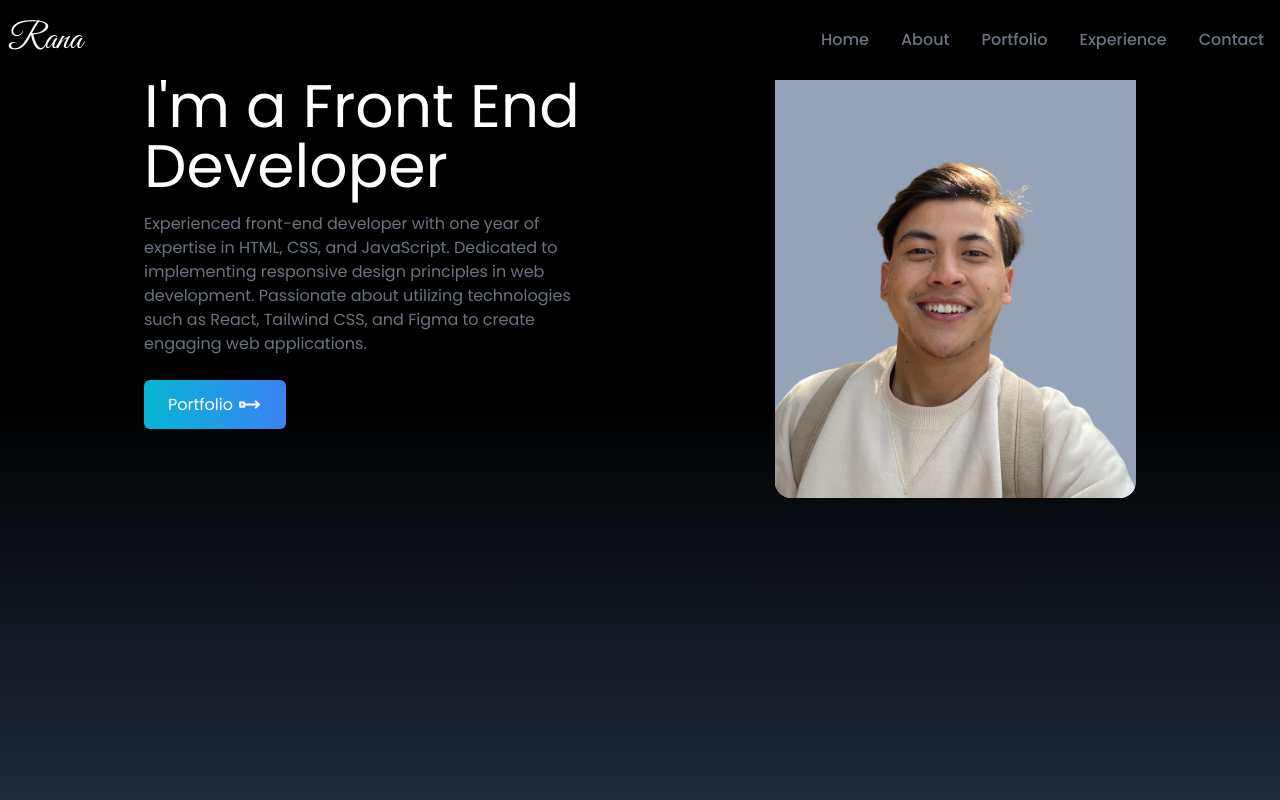
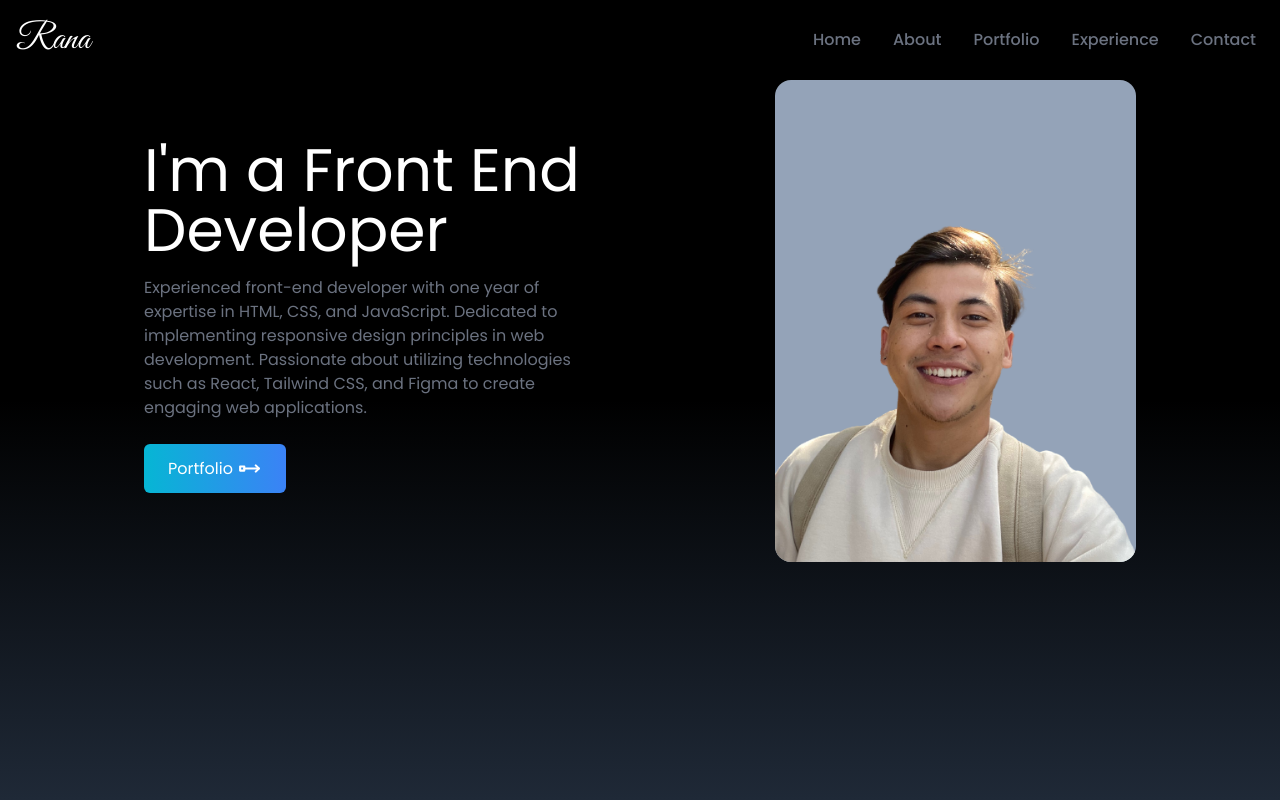
Before and after one commit to ranatop99/portfolio_websites_ReactJS, a React (Create React App) app: page / in a window 1280 px wide. Shown: the top 800 px of the page. Built offline with nearby package versions, Linux system fonts and the light colour scheme.

Commit message:
Bring some changes with Components

```diff
--- a/src/components/Home.js
+++ b/src/components/Home.js
@@ -7,7 +7,7 @@ const Home = () => {
   return (
     <div
       name="home"
-      className="min-h-screen w-full bg-gradient-to-b from-black via-black to-gray-800 "
+      className="min-h-screen w-full bg-gradient-to-b from-black via-black to-gray-800 pt-16"
     >
       <div className="max-w-screen-lg mx-auto flex flex-col items-center justify-center h-full w-full p-4 md:flex-row">
         <div className="flex flex-col justify-center">
--- a/src/components/NavBar.js
+++ b/src/components/NavBar.js
@@ -5,7 +5,7 @@ const NavBar = () => {
   const { links } = data;
   const [nav, setNav] = useState(false);
   return (
-    <div className="flex justify-between items-center w-full h-20 text-white bg-black fixed">
+    <div className="flex justify-between items-center w-full h-20 text-white bg-black fixed px-2">
       <div>
         <h1 className="text-4xl font-signature ml-2">Rana</h1>
       </div>
```
